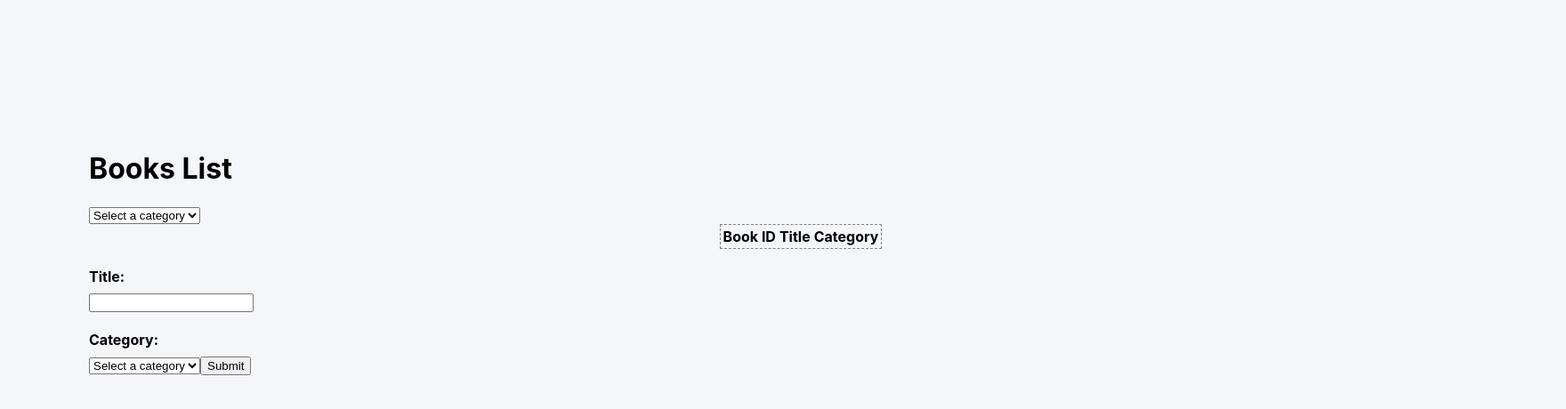
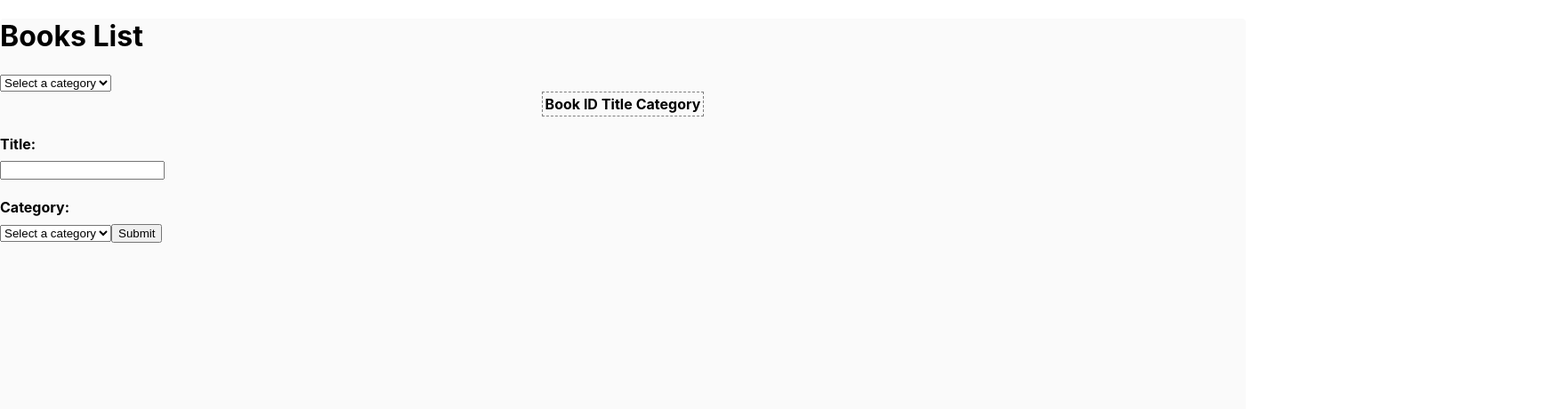
Before and after one commit to maosan132/Magic-bookstore, a React (Create React App) app: page / in a window 1280 px wide. Shown: the top 460 px of the page at 89% size, 1760 px wide, since content can reach past the window. Built offline with nearby package versions, Linux system fonts and the light colour scheme.

Commit message:
UNdo last commit

```diff
--- a/src/App.css
+++ b/src/App.css
@@ -1,3 +1,13 @@
+:root {
+  --pale-grey: #f5f6fa;
+}
+.App {
+  width: 100rem;
+  height: 89.625rem;
+  padding: 9.313rem 3.75rem 7.688rem 6.25rem;
+  background-color: var(--pale-grey);
+}
+
 .App-link {
   color: #61dafb;
 }
@@ -20,6 +30,12 @@ h4 {
   content: '\00a0\00a0';
 }
 
-.Bookstore-CMS  {
-
+.panel-bg {
+  width: 87.5rem;
+  height: 68.563rem;
+  margin: 0 2.5rem 4.063rem 0;
+  padding: 0 0 49.625rem;
+  border-radius: 4px;
+  box-shadow: 0 0 60px 0 var(--black-5);
+  background-color: #fafafa;
 }
--- a/src/App.js
+++ b/src/App.js
@@ -5,7 +5,7 @@ import './App.css';
 
 function App() {
   return (
-    <div className="App">
+    <div className="App panel-bg">
       <BooksList />
       <BooksForm />
     </div>
--- a/src/index.css
+++ b/src/index.css
@@ -25,13 +25,3 @@ code {
     'Courier New',
     monospace;
 }
-
-:root {
-  --pale-grey: #f5f6fa;
-}
-.App {
-  width: 100rem;
-  height: 89.625rem;
-  padding: 9.313rem 3.75rem 7.688rem 6.25rem;
-  background-color: var(--pale-grey);
-}
```
